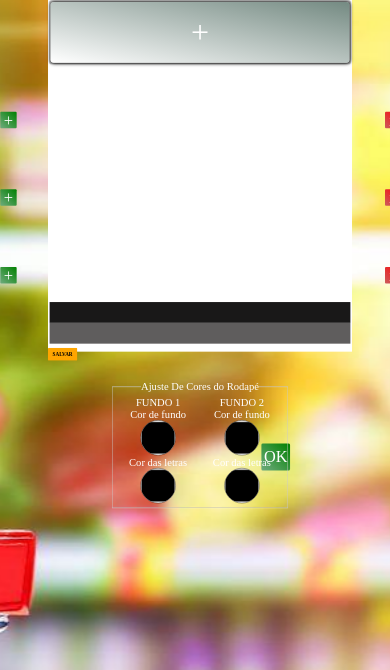
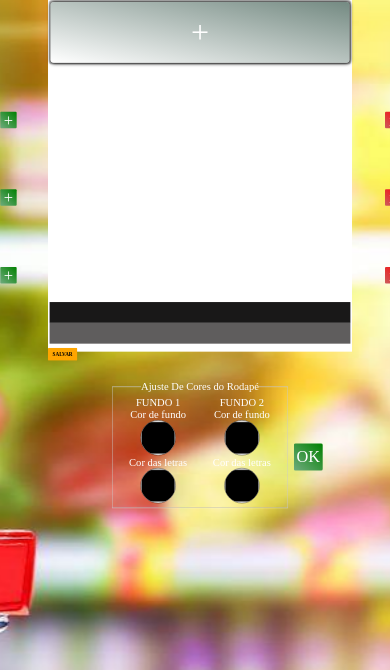
Before and after one commit to robson-magalhaes/Criar_encarte_basico, a PHP site: page /criarEncarte.html in a window 390 px wide; the page is wider, and only the part inside the window is pictured. Shown: the part 85-755 px from the top of that part. Run offline with PHP 8.4, Linux system fonts and the light colour scheme.

Commit message:
Atualizar o style_model.css

```diff
--- a/assets/css/style_model.css
+++ b/assets/css/style_model.css
@@ -425,7 +425,7 @@
         text-align: center;
     }
     .addFooter{
-        transform: scale(1.7) translateX(400px) translateY(270px);
+        transform: scale(1.7) translateX(460px) translateY(270px);
     }
     button>#btn-print{
         position:absolute;
```
